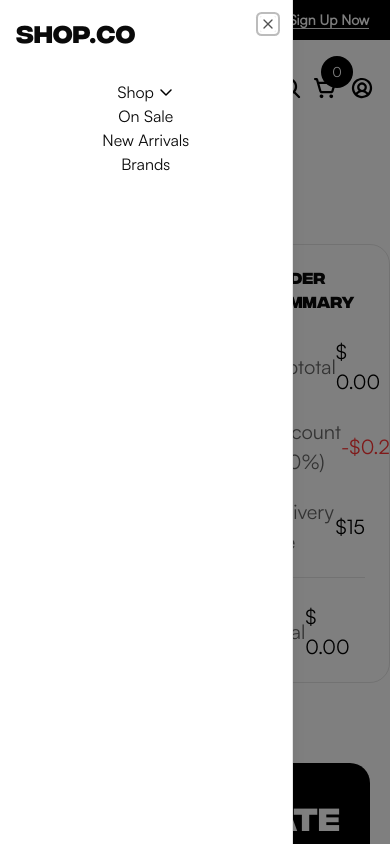
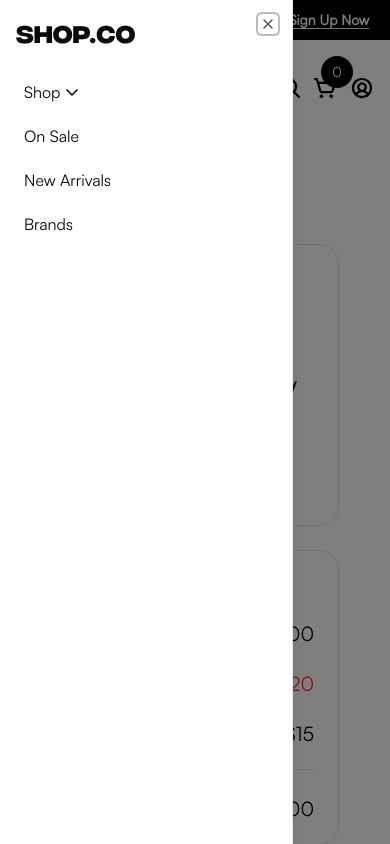
Before and after one commit to shishirrahman00/Shop-E-commerce-, a React (Vite) app: page /checkoutcart in a window 390 px wide. Both pictures are taken after a click on the button 28 px from the left and 88 px from the top of the page. Shown: the top 844 px of the page. Built offline with nearby package versions, Linux system fonts and the light colour scheme.

Commit message:
Added responsive to cart

```diff
--- a/src/App.jsx
+++ b/src/App.jsx
@@ -3,6 +3,7 @@ import { createBrowserRouter, RouterProvider } from "react-router-dom";
 import "./App.css";
 import { ProductContextPovider } from "./context/product-context";
 import { ProductLoader, SingleProductLoader } from "./loader/product-loader";
+// import { CategoryProductPage } from "./pages/category-product-page/category-product-page";
 
 function App() {
   const queryClient = new QueryClient();
@@ -36,9 +37,9 @@ function App() {
           path: "/shop",
           lazy: async () => {
             return {
-              Component: await import(
-                "./pages/category-page/category-page"
-              ).then((comp) => comp.CategoryPage),
+              Component: await import("./pages/shop-page/category-page").then(
+                (comp) => comp.CategoryPage
+              ),
             };
           },
 
@@ -46,6 +47,7 @@ function App() {
         },
         {
           path: "/productdetails/:id",
+          loader: SingleProductLoader,
           lazy: async () => {
             return {
               Component: await import(
@@ -53,8 +55,18 @@ function App() {
               ).then((comp) => comp.ProductDetails),
             };
           },
-          loader: SingleProductLoader,
         },
+        // {
+        //   path: "/shop/category/:category",
+        //   element: <CategoryProductPage />,
+        //   lazy: async () => {
+        //     return {
+        //       Component: await import(
+        //         "./pages/category-product-page/category-product-page"
+        //       ).then((comp) => comp.CategoryProductPage),
+        //     };
+        //   },
+        // },
         {
           path: "/checkoutcart",
           lazy: async () => {
--- a/src/components/header.jsx
+++ b/src/components/header.jsx
@@ -35,12 +35,12 @@ export function Header() {
                   <h1 className="text-2xl ">SHOP.CO</h1>
                 </SheetTitle>
               </SheetHeader>
-              <div className="grid flex-1 auto-rows-min gap-6 px-4">
-                <ul className="flex flex-col items-center ">
-                  <li>
+
+              <ul className="flex flex-col px-6 gap-y-5">
+                <li className="flex items-center  ">
                   <Link
                     to="/checkoutcart"
-                      className="text-base hover:text-opacity-[40%] inline-flex items-center justify-center gap-x-1"
+                    className="text-base hover:text-opacity-[40%] inline-flex items-center gap-x-1 "
                   >
                     Shop
                     <img src="/icons/Frame.svg" alt="drop icon" />
@@ -52,23 +52,16 @@ export function Header() {
                   </Link>
                 </li>
                 <li>
-                    <Link
-                      to="/"
-                      className=" text-base hover:text-opacity-[40%]"
-                    >
+                  <Link to="/" className=" text-base hover:text-opacity-[40%]">
                     New Arrivals
                   </Link>
                 </li>
                 <li>
-                    <Link
-                      to="/"
-                      className=" text-base hover:text-opacity-[40%]"
-                    >
+                  <Link to="/" className=" text-base hover:text-opacity-[40%]">
                     Brands
                   </Link>
                 </li>
               </ul>
-              </div>
             </SheetContent>
           </Sheet>
           <div>
--- a/src/pages/cart/cart.jsx
+++ b/src/pages/cart/cart.jsx
@@ -12,39 +12,38 @@ export function CheckoutCart() {
   const deliveryFee = 15;
   const discount = (20 / 100).toFixed(2);
   return (
-    <div className="container">
+    <div className="container px-5 xl:px-0">
       <div>
         <h2>BREADCRUMB</h2>
       </div>
       <div>
         <h1 className="text-[40px] uppercase mb-6">Your cart</h1>
       </div>
-      <div className="grid grid-cols-12 gap-x-5 pb-20">
-        <div className="col-start-1 col-end-8">
-          <div className="border border-black/10 rounded-[20px] w-full h-full overflow-hidden">
+      <div className="grid grid-cols-12 gap-x-5 gap-y-6 pb-20">
+        <div className="lg:col-start-1 lg:col-end-8 col-start-1 col-end-12">
+          <div className="border border-black/10 rounded-[20px] w-full md:h-full min-h-[280px] max-h-[400px] overflow-y-auto ">
             {state.cart.length === 0 ? (
-              <div className="flex items-center justify-center w-full h-full  ">
+              <div className="flex items-center justify-center w-full md:h-full min-h-[280px] ">
                 <h3 className="text-3xl">Your cart is empty</h3>
               </div>
             ) : (
-              <div className="max-h-[445px]  overflow-y-auto overflow-x-hidden divide-y divide-black/10">
+              <div className="  overflow-y-auto overflow-x-hidden divide-y divide-black/10">
                 {state.cart.map((product) => {
                   return (
-                    <div
-                      key={product.id}
-                      className="py-5 px-6 overflow-hidden "
-                    >
-                      <div className="flex items-center gap-x-4">
+                    <div key={product.id} className=" overflow-hidden ">
+                      <div className="flex items-center gap-x-4 py-5 md:px-6 px-[14px]">
                         <img
                           src={product.thumbnail}
                           alt={product.title}
-                          className="max-w-[100px] max-h-[100px] bg-[#F0F0F0]"
+                          className="md:max-w-[100px] md:max-h-[100px] max-w-[80px] max-h-[80px] bg-[#F0F0F0]"
                         />
-                        <div className="flex-1 ">
-                          <div className="flex justify-between">
-                            <h4>{product.title}</h4>
+                        <div className="flex-1 overflow-hidden ">
+                          <div className="flex justify-between  ">
+                            <h4 className="mr-2 truncate overflow-hidden">
+                              {product.title}
+                            </h4>
                             <button
-                              className="cursor-pointer"
+                              className="cursor-pointer shrink-0"
                               onClick={() => {
                                 return dispatch({
                                   type: PRODUCT_DELETE,
@@ -87,7 +86,7 @@ export function CheckoutCart() {
                                     },
                                   });
                                 }}
-                                className="rounded cursor-pointer w-8 h-8 flex flex-1 items-center justify-center bg-transparent hover:bg-amber-500/60 transition-colors duration-200 ease-in-out"
+                                className="rounded cursor-pointer md:w-8 w-6 md:h-8 h-6 flex flex-1 items-center justify-center bg-transparent hover:bg-amber-500/60 transition-colors duration-200 ease-in-out"
                               >
                                 <svg
                                   className="w-4 h-4"
@@ -104,7 +103,7 @@ export function CheckoutCart() {
                               <input
                                 type="number"
                                 value={product.quantity}
-                                className="w-12 px-1 text-center bg-transparent text-white outline-none appearance-none [&::-webkit-inner-spin-button]:appearance-none [&::-webkit-outer-spin-button]:appearance-none"
+                                className="md:w-12 w-8 px-1 text-center bg-transparent text-white outline-none appearance-none [&::-webkit-inner-spin-button]:appearance-none [&::-webkit-outer-spin-button]:appearance-none"
                               />
 
                               <button
@@ -118,7 +117,7 @@ export function CheckoutCart() {
                                     },
                                   });
                                 }}
-                                className=" rounded cursor-pointer w-8 h-8 flex  flex-1 items-center justify-center bg-transparent hover:bg-amber-500/60 transition-colors duration-200 ease-in-out"
+                                className=" rounded cursor-pointer md:w-8 w-6 md:h-8 h-6  flex  flex-1 items-center justify-center bg-transparent hover:bg-amber-500/60 transition-colors duration-200 ease-in-out"
                               >
                                 <svg
                                   className="w-4 h-4"
@@ -143,7 +142,7 @@ export function CheckoutCart() {
             )}
           </div>
         </div>
-        <div className="col-start-8 col-end-13">
+        <div className="lg:col-start-8 lg:col-end-13 col-start-1 col-end-12">
           <div className="border border-black/10 rounded-[20px] py-5 px-6">
             <div className="flex flex-col gap-y-6">
               <h2>Order Summary</h2>
--- /dev/null
+++ b/src/pages/category-product-page/category-product-page.jsx
@@ -0,0 +1,6 @@
+import { useLoaderData } from "react-router-dom";
+
+export function CategoryProductPage() {
+  const { categoryProductData } = useLoaderData();
+  return <></>;
+}
```
Also changed, not shown: src/loader/product-loader.jsx (+16 -7 lines), src/pages/shop-page/category-page.jsx (renamed from src/pages/category-page/category-page.jsx). Lines whose indentation alone changed are shown as unchanged.
